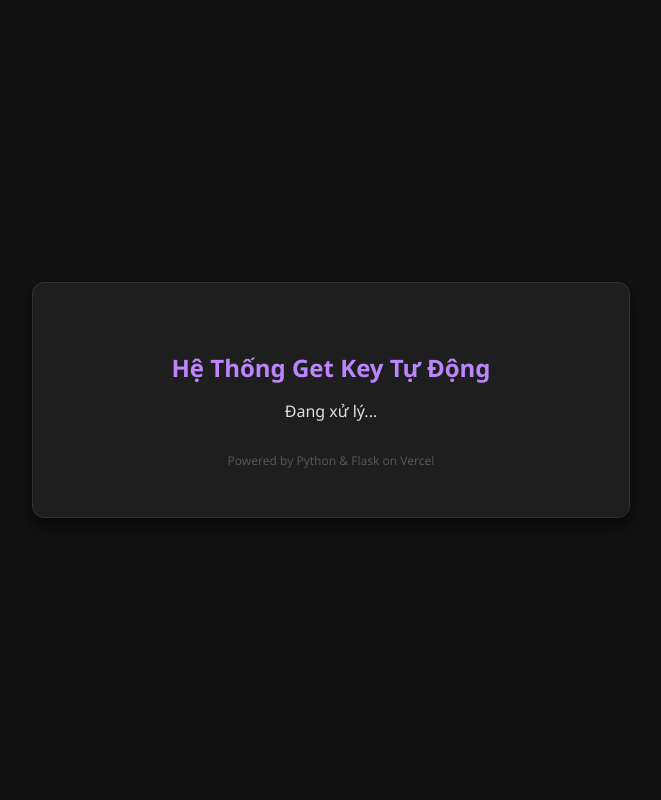
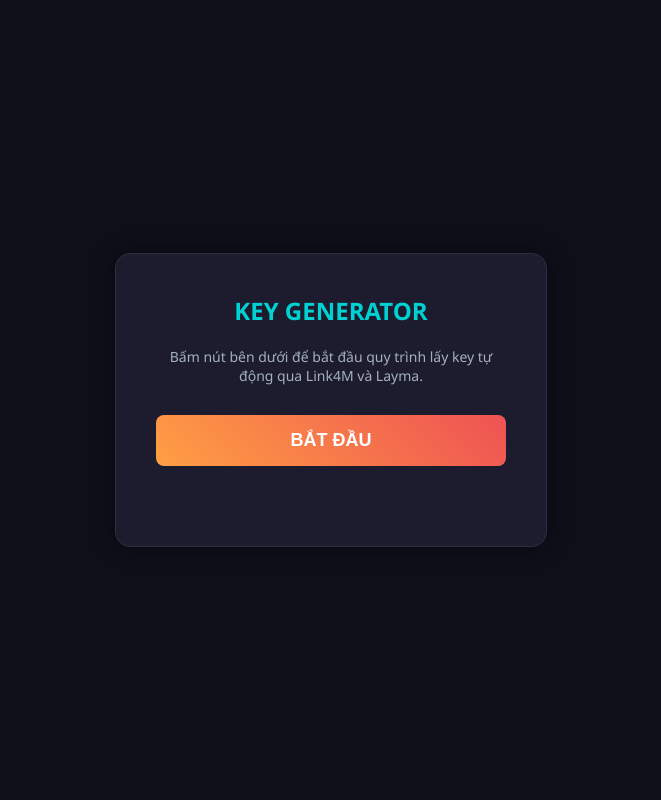
Before and after one commit to khoa396/hihi, a Flask app: page / in a window 1280 px wide. Shown: the whole page, without its empty margins (309-970 px from the left). Run offline with Flask 3, Linux system fonts and the light colour scheme.

Commit message:
Update index.html

```diff
--- a/templates/index.html
+++ b/templates/index.html
@@ -3,66 +3,89 @@
 <head>
     <meta charset="UTF-8">
     <meta name="viewport" content="width=device-width, initial-scale=1.0">
-    <title>Auto Key Generator</title>
+    <title>Tool Get Key</title>
     <style>
         body {
-            font-family: 'Segoe UI', Tahoma, Geneva, Verdana, sans-serif;
+            font-family: 'Segoe UI', sans-serif;
+            background-color: #0f0f1a; color: #fff;
             display: flex; justify-content: center; align-items: center;
-            height: 100vh; background-color: #121212; color: #e0e0e0; margin: 0;
+            height: 100vh; margin: 0;
         }
-        .container {
-            text-align: center; background: #1e1e1e; padding: 3rem;
-            border-radius: 12px; box-shadow: 0 8px 16px rgba(0,0,0,0.6);
-            border: 1px solid #333; max-width: 500px; width: 90%;
+        .box {
+            background: #1c1c2e; padding: 40px; border-radius: 15px;
+            box-shadow: 0 0 20px rgba(0,0,0,0.5); text-align: center;
+            width: 350px; border: 1px solid #2d2d44;
         }
-        h2 { color: #bb86fc; margin-bottom: 10px; }
+        h2 { color: #00d2d3; margin-top: 0; }
+        p { color: #a4b0be; font-size: 14px; margin-bottom: 30px; }
 
-        /* Style cho Key thành công */
-        .key-box {
-            margin-top: 20px; padding: 20px;
-            background-color: #2c2c2c; border: 2px dashed #03dac6;
-            border-radius: 8px;
+        .btn-action {
+            display: block; width: 100%; padding: 15px;
+            background: linear-gradient(45deg, #ff9f43, #ee5253);
+            color: white; font-weight: bold; font-size: 18px;
+            border: none; border-radius: 8px; cursor: pointer;
+            transition: transform 0.2s;
         }
-        .key-label { font-size: 14px; color: #aaa; margin-bottom: 5px; display: block;}
-        .key-value {
-            font-size: 28px; font-weight: bold; color: #03dac6;
-            word-break: break-all; letter-spacing: 1px;
-        }
+        .btn-action:hover { transform: scale(1.05); }
+        .btn-action:disabled { background: #57606f; cursor: wait; transform: none; }
 
-        /* Style cho Lỗi */
-        .error-box {
-            margin-top: 20px; padding: 15px;
-            background-color: #3e1b1b; border: 1px solid #cf6679;
-            border-radius: 8px; color: #cf6679;
-        }
-
-        .footer { margin-top: 30px; font-size: 12px; color: #555; }
+        .status { margin-top: 20px; font-size: 14px; min-height: 20px; }
+        .error { color: #ff6b6b; }
     </style>
 </head>
 <body>
 
-<div class="container">
-    <h2>Hệ Thống Get Key Tự Động</h2>
+<div class="box">
+    <h2>KEY GENERATOR</h2>
+    <p>Bấm nút bên dưới để bắt đầu quy trình lấy key tự động qua Link4M và Layma.</p>
 
-    {% if key %}
-        <div class="key-box">
-            <span class="key-label">Key của bạn là:</span>
-            <div class="key-value">{{ key }}</div>
-            <p style="font-size: 13px; color: #888; margin-top: 10px;">
-                Key đã được tạo tự động. F5 sẽ không tạo key mới.
-            </p>
-        </div>
-    {% elif error %}
-        <div class="error-box">
-            <strong>⚠️ THÔNG BÁO</strong><br>
-            {{ error }}
-        </div>
-    {% else %}
-        <p>Đang xử lý...</p>
-    {% endif %}
+    <button id="startBtn" class="btn-action" onclick="startProcess()">BẮT ĐẦU</button>
 
-    <div class="footer">Powered by Python & Flask on Vercel</div>
+    <div id="statusMsg" class="status"></div>
 </div>
+
+<script>
+    async function startProcess() {
+        const btn = document.getElementById('startBtn');
+        const status = document.getElementById('statusMsg');
+
+        // Khóa nút
+        btn.disabled = true;
+        btn.innerText = "Đang tạo liên kết...";
+        status.innerText = "";
+
+        try {
+            // 1. Gọi về Backend để lấy link sạch (đã mã hóa)
+            const response = await fetch('/generate-link', { method: 'POST' });
+            const data = await response.json();
+
+            if (data.success) {
+                status.style.color = "#1dd1a1";
+                status.innerText = "Đang chuyển hướng...";
+
+                // 2. Mở link đó trong tab mới (hoặc chuyển hướng luôn tab hiện tại)
+                // window.location.href = data.url; // Nếu muốn chuyển hướng luôn tab này
+                window.open(data.url, '_blank'); // Nếu muốn mở tab mới
+
+                btn.innerText = "HOÀN THÀNH";
+                setTimeout(() => {
+                    btn.disabled = false;
+                    btn.innerText = "BẮT ĐẦU LẠI";
+                }, 2000);
+            } else {
+                status.className = "status error";
+                status.innerText = "Lỗi: " + data.error;
+                btn.disabled = false;
+                btn.innerText = "THỬ LẠI";
+            }
+        } catch (e) {
+            status.className = "status error";
+            status.innerText = "Lỗi kết nối server!";
+            btn.disabled = false;
+            btn.innerText = "THỬ LẠI";
+        }
+    }
+</script>
 
 </body>
 </html>
```
